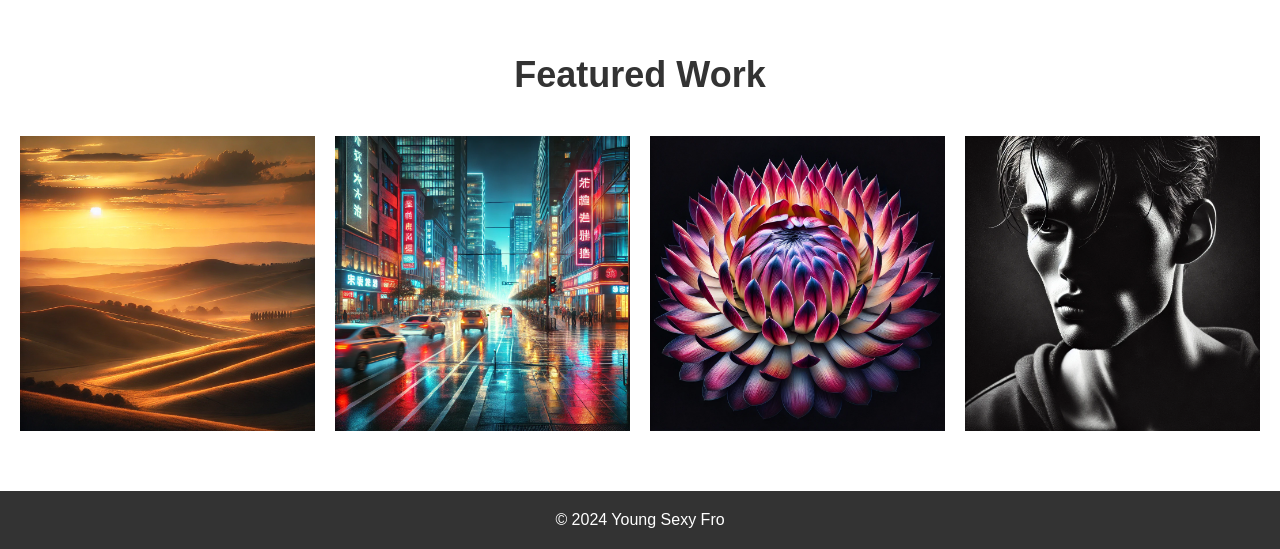
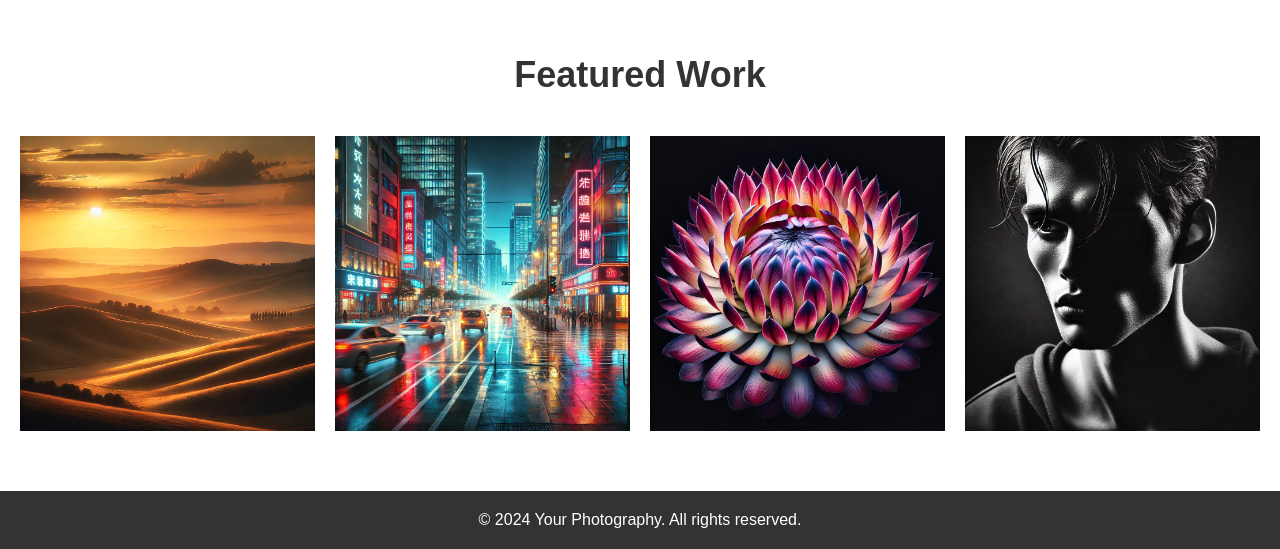
Before and after one commit to Z0uw0p/Portfolio-Website, a plain HTML site: page index.html in a window 1280 px wide. Shown: the part 806-1355 px from the top of the page. Drawn offline with Linux system fonts and the light colour scheme.

Commit message:
changes to footer

```diff
--- a/index.html
+++ b/index.html
@@ -42,7 +42,7 @@
 
     <!-- Footer -->
     <footer>
-        <p>© 2024 Young Sexy Fro</p>
+        <p>© 2024 Your Photography. All rights reserved.</p>
     </footer>
 
     <script src="script.js"></script>
```
